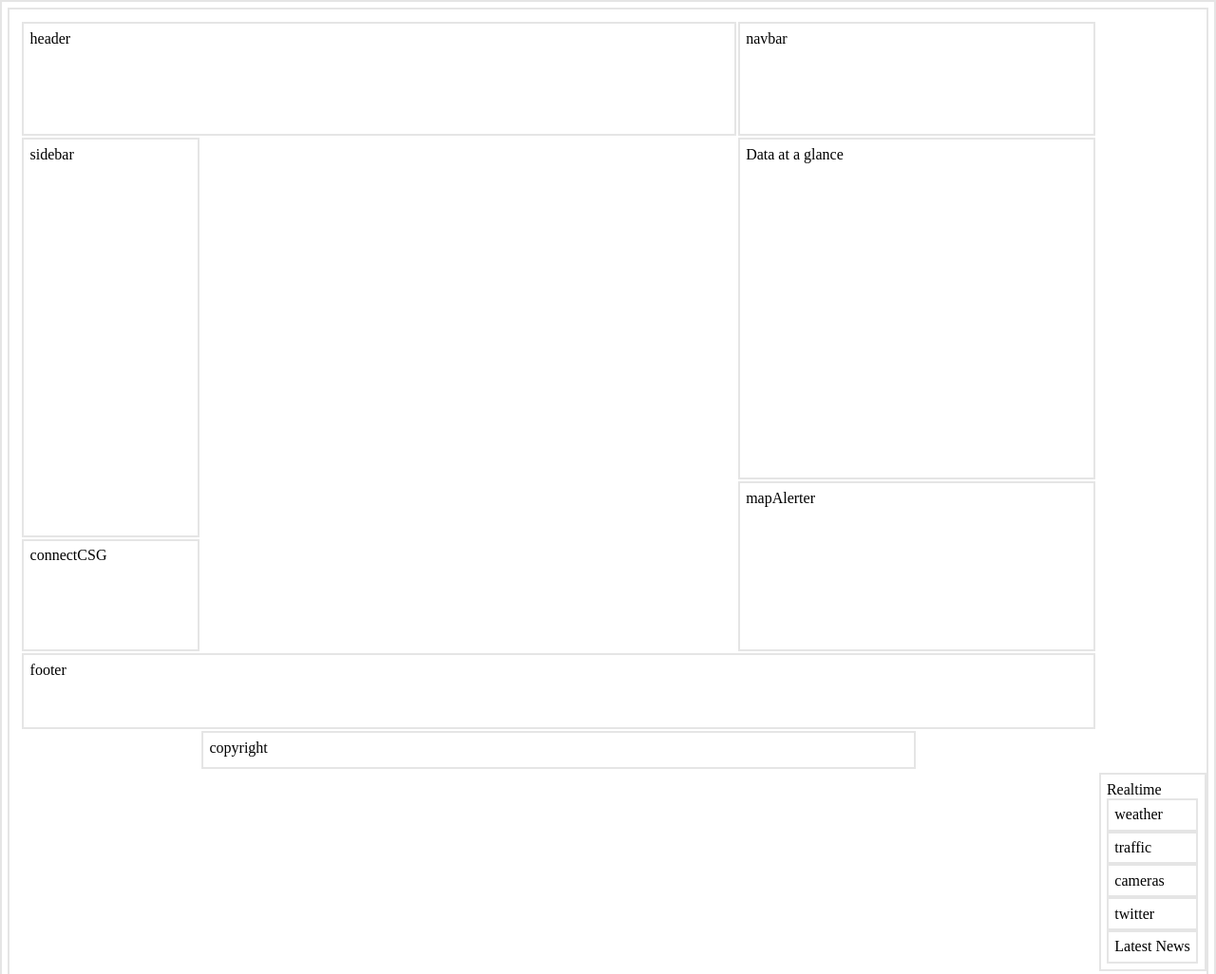
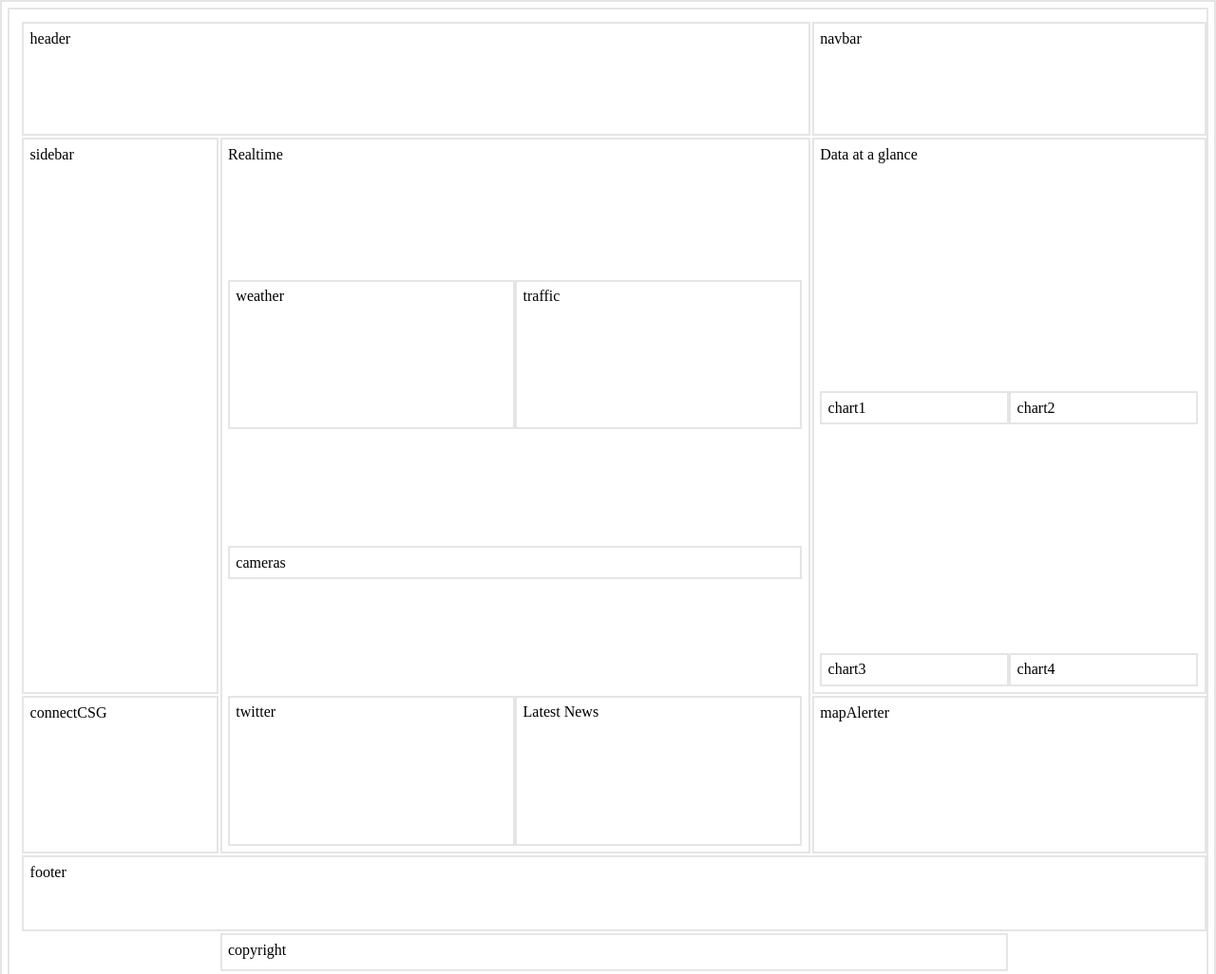
Before and after one commit to LiamOSullivan/CSS_grid_CDB, a website: page public_html/index.html in a window 1280 px wide. Shown: the top 1026 px of the page at 95% size. Drawn offline with Linux system fonts and the light colour scheme.

Commit message:
completed nested designs

```diff
--- a/public_html/grid_style.css
+++ b/public_html/grid_style.css
@@ -40,6 +40,7 @@ p, li {
         "nav"
         "sidebar"
         "rt"
+        "mapAlert"
         "glance"
         "connectCSG"
         "footer"
@@ -50,6 +51,42 @@ p, li {
 
 
 }
+#page > .realtime {
+    display: grid;
+    align-content: space-between;
+    grid-template-areas:
+        "."
+        "weather"
+        "traffic"
+        "cameras"
+        "twitter"
+        "latest"
+
+        ;
+    grid-template-columns: 1fr;
+    grid-area: rt;
+
+
+    /*    background-color:  indianred;*/
+}
+
+
+#page > .glance {
+    display: grid;
+    align-content: space-between;
+    grid-template-areas:
+        "."
+        "chart1"
+        "chart2"
+        "chart3"
+        "chart4"
+        ;
+    grid-template-columns: 1fr;
+    grid-area: glance;
+
+
+    /*    background-color:  indianred;*/
+}
 
 /*420*/
 @media screen and (min-width: 420px)  {
@@ -58,37 +95,56 @@ p, li {
         width:100%;
         height: 1200px;
 
-/*        grid-gap:1em;
+        /*        grid-gap:1em;
 
-        grid-auto-rows:100px;
-        grid-auto-rows: minmax(100px, auto);*/
+                grid-auto-rows:100px;
+                grid-auto-rows: minmax(100px, auto);*/
         grid-template-areas:
             "head       head"
             "head       head"
             "nav        nav"
             "sidebar    sidebar"
             "sidebar    sidebar"
-            "traffic weather"
-            "traffic weather"
-            "traffic weather"
+            "rt rt"
+            "rt rt"
+            "rt rt"
+            "rt rt"
             "glance      glance "
             "glance      glance "
             "glance      glance "
-            "twitter      latest"
-            "twitter      latest"
-            "twitter connectCSG"
+            ". connectCSG"
             "mapAlert   mapAlert"
             "mapAlert   mapAlert"
-            "cameras     cameras"
-            "cameras     cameras"
             "footer     footer"
             "copyr      copyr"
             ;
-        grid-template-rows: repeat(20, 1fr);
+        grid-template-rows: repeat(17, 1fr);
         grid-template-columns: 1fr 1fr;
         grid-gap: 2px;
 
     }
+
+    #page > .realtime {
+        display: grid;
+        align-content: space-between;
+        grid-template-areas:
+            ". ."
+            "weather traffic"
+            "weather traffic"
+            "cameras cameras"
+            "twitter latest"
+            "twitter latest"
+            ;
+        grid-template-columns: 1fr 1fr;
+        grid-area: rt;
+
+
+        /*    background-color:  indianred;*/
+    }
+
+
+
+
 }
 
 
@@ -104,19 +160,19 @@ p, li {
         /*grid-auto-rows: minmax(100px, auto);*/
         grid-template-areas:
             "head       head        nav"
-            "sidebar    traffic     weather"
-            "sidebar    traffic     weather"
-            "sidebar    traffic     weather"
-            "sidebar    traffic     twitter"
-            "sidebar    latest      twitter"
-            "sidebar    latest      twitter"
-            "sidebar    latest      twitter"
+            "sidebar    rt      rt"
+            "sidebar    rt      rt"
+            "sidebar    rt      rt"
+            "sidebar    rt      rt"
+            "sidebar    rt      rt"
+            "sidebar    rt      rt"
+            "sidebar    rt      rt"
             "connectCSG glance      glance "
             "connectCSG glance      glance "
             "mapAlert   glance      glance "
             "mapAlert   glance      glance"
-            "mapAlert         cameras     cameras"
-            "mapAlert          cameras     cameras"
+            "mapAlert   glance      glance"
+            "mapAlert   glance      glance"
             "footer     footer      footer  "
             "copyr      copyr       copyr"
             ;
@@ -125,6 +181,37 @@ p, li {
         grid-gap: 2px;
 
     }
+    #page > .realtime {
+        display: grid;
+        align-content: space-between;
+        grid-template-areas:
+            ". ."
+            "weather traffic"
+            "weather traffic"
+            "cameras cameras"
+            "twitter latest"
+            "twitter latest"
+            ;
+        grid-template-columns: 1fr 1fr;
+        grid-area: rt;
+
+
+        /*    background-color:  indianred;*/
+    }
+    #page > .glance {
+        display: grid;
+        align-content: space-between;
+        grid-template-areas:
+            ". ."
+            "chart1 chart2"
+            "chart3 chart4"
+            ;
+        grid-template-columns: 1fr 1fr;
+        grid-area: glance;
+
+        /*    background-color:  indianred;*/
+    }
+
 }
 /*1024 × 768*/
 /*netbook resolution of 1280 × 800*/
@@ -140,15 +227,15 @@ p, li {
         /*grid-auto-rows: minmax(100px, auto);*/
         grid-template-areas:
             "head   head    head    nav    nav"
-            "sidebar   traffic weather glance  glance"
-            "sidebar   traffic weather glance  glance"
-            "sidebar   traffic weather glance  glance"
-            "sidebar   traffic twitter glance  glance"
-            "sidebar   latest  twitter  glance  glance"
-            "sidebar   latest  twitter glance  glance"
-            "sidebar latest twitter mapAlert mapAlert"
-            "connectCSG cameras cameras mapAlert mapAlert"
-            "connectCSG cameras cameras mapAlert mapAlert"
+            "sidebar   rt   rt glance  glance"
+            "sidebar   rt   rt glance  glance"
+            "sidebar   rt   rt glance  glance"
+            "sidebar   rt   rt glance  glance"
+            "sidebar   rt   rt  glance  glance"
+            "sidebar   rt   rt glance  glance"
+            "sidebar rt   rt glance glance"
+            "connectCSG rt   rt mapAlert mapAlert"
+            "connectCSG rt   rt mapAlert mapAlert"
             "footer  footer footer  footer  footer"
             ".       copyr   copyr   copyr  ."
 
@@ -159,17 +246,29 @@ p, li {
         grid-gap: 2px;
 
     }
+    #page > .realtime {
+        display: grid;
+        align-content: space-between;
+        grid-template-areas:
+            ". ."
+            "weather traffic"
+            "weather traffic"
+            "cameras cameras"
+            "twitter latest"
+            "twitter latest"
+            ;
+        grid-template-columns: 1fr 1fr;
+        grid-area: rt;
+
+
+        /*    background-color:  indianred;*/
+    }
 }
 
 #page > .analytics{
 
 }
 
-#page > header{
-    grid-area: head;
-    /*    background-color: crimson;*/
-
-}
 
 #page > .connectCSG{
     grid-area: connectCSG;
@@ -182,15 +281,12 @@ p, li {
 #page > footer{
     grid-area: footer;
     /*background-color: #eee ;*/
-
-}
-#page > .glance{
-    grid-area: glance;
-    /*background-color: lightgrey;*/
 }
 
-#page > .mapAlerter{
-    grid-area: mapAlert;
+#page > header{
+    grid-area: head;
+    /*    background-color: crimson;*/
+
 }
 #page > .sidebar{
     grid-area: sidebar;
@@ -199,45 +295,34 @@ p, li {
 #page > nav{
     grid-area: nav;
 }
-#page > .nestedChart1{
-    grid-area: nest1;
+/*/nested chart.js charts*/
+
+#page > .glance .chart1{
+    grid-area: chart1;
 }
-#page > .nestedChart2{
-    grid-area: nest2;
+#page > .glance .chart2{
+    grid-area: chart2;
 }
-#page > .nestedChart3{
-    grid-area: nest3;
+#page > .glance .chart3{
+    grid-area: chart3;
 }
-#page > .nestedChart4{
-    grid-area: nest4;
+#page > .glance .chart4{
+    grid-area: chart4;
 }
-#page > .nestedChart5{
-    grid-area: nest5;
+#page > .glance .chart5{
+    grid-area: chart5;
 }
-#page > .nestedChart6{
-    grid-area: nest6;
+#page > .glance .chart6{
+    grid-area: chart6;
 }
 
-#page > .realtime {
-    display: grid;
-    align-content: space-between;
-    grid-template-areas:
-        "."
-      "weather"
-      "traffic"
-      "cameras"
-      "twitter"
-      "latest"
-      ;
-    grid-template-columns: 1fr;
-    grid-area: rt;
-
-
-    /*    background-color:  indianred;*/
-}
 
 #page > .realtime .latest{
     grid-area: latest;
+}
+
+#page > .mapAlerter{
+    grid-area: mapAlert;
 }
 
 #page > .realtime .traffic{
--- a/public_html/index.html
+++ b/public_html/index.html
@@ -16,7 +16,12 @@ and open the template in the editor.
             <header>header</header>
             <nav>navbar</nav>
             <div class="sidebar">sidebar</div>
-            <div class="glance">Data at a glance</div>
+            <div class="glance">Data at a glance
+                <div class="chart1">chart1</div>
+                <div class="chart2">chart2</div>
+                <div class="chart3">chart3</div>
+                <div class="chart4">chart4</div>
+            </div>
             <!--<div class="realtime">In Real Time</div>-->
             <div class="connectCSG">connectCSG</div>
             <div class="realtime">Realtime
@@ -25,6 +30,7 @@ and open the template in the editor.
                 <div class="twitter">twitter</div>
                 <div class="latest">Latest News</div>
                 <div class="cameras">cameras</div>
+
             </div>
             <div class="mapAlerter">mapAlerter</div>
 
```
